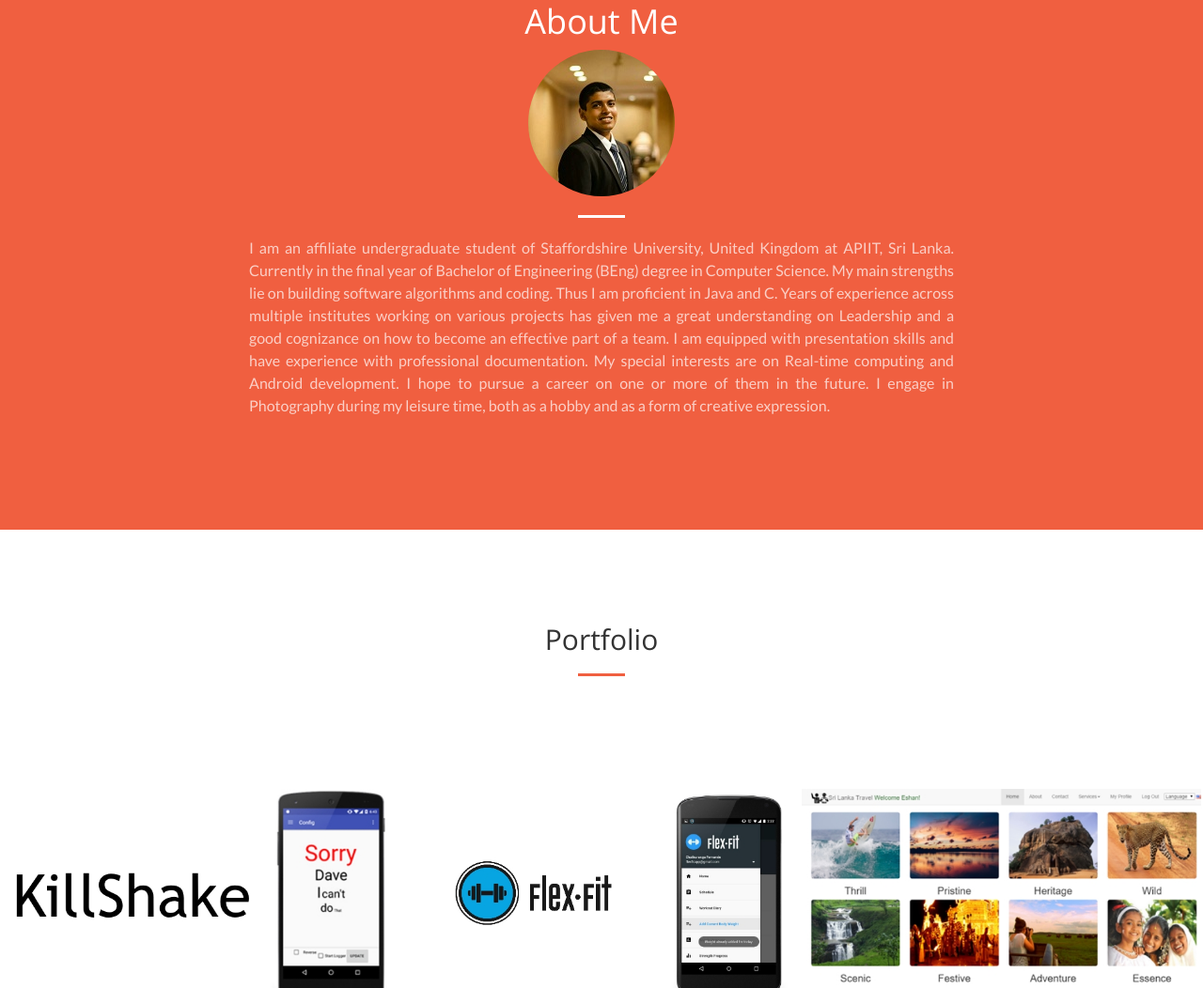
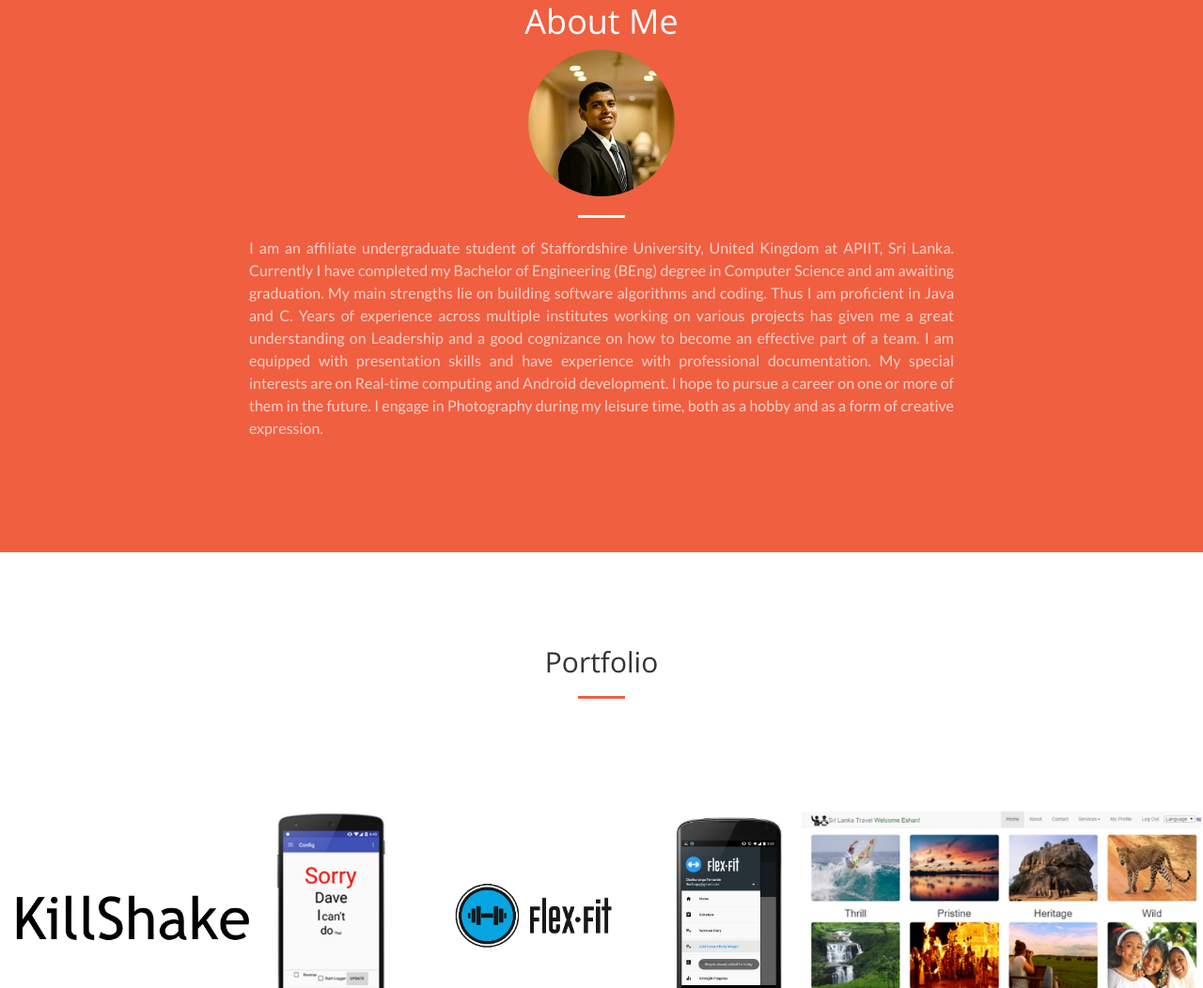
Before and after one commit to BarCore/BarCore.github.io, a website: page index.html in a window 1280 px wide. Shown: the part 897-1949 px from the top of the page at 94% size. Drawn offline with nearby package versions, Linux system fonts and the light colour scheme.

Commit message:
awaiting grad

```diff
--- a/index.html
+++ b/index.html
@@ -86,7 +86,7 @@
                     <h1 class="section-heading">About Me</h1>
                     <img class="img-responsive img-circle center-block" src="img/prof.jpg" alt="">
                     <hr class="light">
-                    <p class="text-faded text-justify">I am an affiliate undergraduate student of Staffordshire University, United Kingdom at APIIT, Sri Lanka. Currently in the final year of Bachelor of Engineering (BEng) degree in Computer Science.
+                    <p class="text-faded text-justify">I am an affiliate undergraduate student of Staffordshire University, United Kingdom at APIIT, Sri Lanka. Currently I have completed my Bachelor of Engineering (BEng) degree in Computer Science and am awaiting graduation.
 My main strengths lie on building software algorithms and coding. Thus I am proficient in Java and C.  Years of experience across multiple institutes working on various projects has given me a great understanding on Leadership and a good cognizance on how to become an effective part of a team. I am equipped with presentation skills and have experience with professional documentation.
 My special interests are on Real-time computing and Android development. I hope to pursue a career on one or more of them in the future.
 I engage in Photography during my leisure time, both as a hobby and as a form of creative expression.
```
